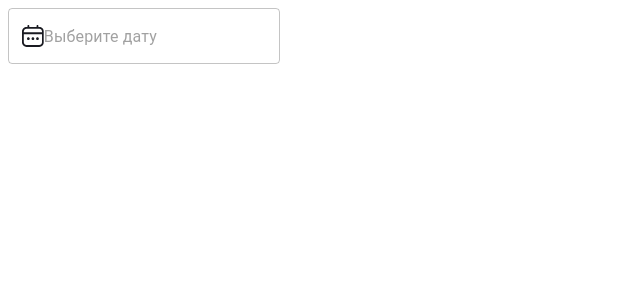
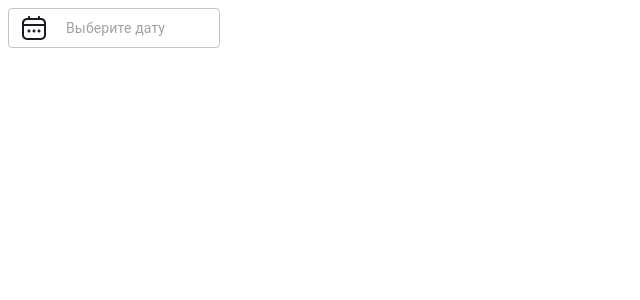
Before and after one commit to hackathon-plus-second-team/development-tracker-frontend, a React (Vite) app: page / in a window 1280 px wide. Shown: the top 300 px of the page, without its empty margins (0-640 px from the left). Built offline with nearby package versions, Linux system fonts and the light colour scheme.

Commit message:
feat: Add error message

```diff
--- a/src/ui-kit/Calendar/Calendar.tsx
+++ b/src/ui-kit/Calendar/Calendar.tsx
@@ -5,6 +5,7 @@ import 'dayjs/locale/ru';
 import { AdapterDayjs } from '@mui/x-date-pickers/AdapterDayjs';
 import { useState } from 'react';
 import CalendarIcon from '../../assets/icons/calendar.svg?react';
+
 const calendarHeaderPropsStyles = {
     sx: {
         '.MuiPickersCalendarHeader-root': {
@@ -35,21 +36,36 @@ const calendarHeaderPropsStyles = {
     },
 };
 
+const datePickerInputPropsStyle = {
+    '.MuiInputBase-input': {
+        marginLeft: '20px',
+        fontSize: '14px',
+        maxWidth: '140px',
+        height: '40px',
+        padding: 0,
+    },
+};
+
 function Calendar() {
     const [open, setOpen] = useState(false);
-
+    const [onError, setOnError] = useState(false);
     return (
         <LocalizationProvider dateAdapter={AdapterDayjs} adapterLocale="ru" localeText={ruRU.components.MuiLocalizationProvider.defaultProps.localeText}>
             <DatePicker
                 open={open}
                 onClose={() => setOpen(false)}
+                onError={() => setOnError(true)}
                 closeOnSelect={false}
                 slots={{ openPickerButton: () => null }}
                 slotProps={{
                     calendarHeader: calendarHeaderPropsStyles,
                     actionBar: { actions: ['cancel', 'accept'] },
                     textField: {
+                        sx: datePickerInputPropsStyle,
+                        size: 'small',
                         placeholder: 'Выберите дату',
+                        error: onError,
+                        helperText: onError && 'Дата не выбрана',
                         InputProps: {
                             startAdornment: <CalendarIcon />,
                         },
```
